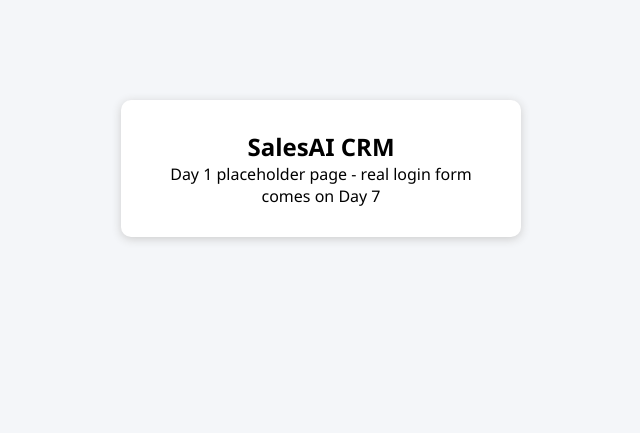
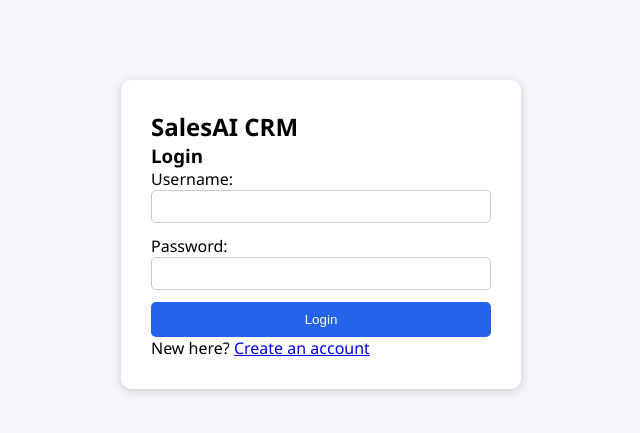
Before and after one commit to Imparas04/sales-crm, a Django app: page / in a window 1280 px wide. Shown: the top 433 px of the page, without its empty margins (319-959 px from the left). Run offline with Django 5.2, Linux system fonts and the light colour scheme.

Commit message:
Day 5-6: Authentication - register, login, logout, role-based decorator

```diff
--- /dev/null
+++ b/core/forms.py
@@ -0,0 +1,37 @@
+from django import forms
+from django.contrib.auth.models import User
+from .models import UserProfile
+
+
+class RegisterForm(forms.Form):
+    username = forms.CharField(max_length=150)
+    email = forms.EmailField()
+    phone = forms.CharField(max_length=15, required=False)
+    role = forms.ChoiceField(choices=UserProfile.ROLE_CHOICES)
+    password = forms.CharField(widget=forms.PasswordInput)
+    confirm_password = forms.CharField(widget=forms.PasswordInput)
+
+    def clean(self):
+        cleaned_data = super().clean()
+        password = cleaned_data.get("password")
+        confirm_password = cleaned_data.get("confirm_password")
+        if password and confirm_password and password != confirm_password:
+            raise forms.ValidationError("Passwords do not match.")
+        return cleaned_data
+
+    def clean_username(self):
+        username = self.cleaned_data["username"]
+        if User.objects.filter(username=username).exists():
+            raise forms.ValidationError("Username already taken.")
+        return username
+
+    def clean_email(self):
+        email = self.cleaned_data["email"]
+        if User.objects.filter(email=email).exists():
+            raise forms.ValidationError("Email already registered.")
+        return email
+
+
+class LoginForm(forms.Form):
+    username = forms.CharField(max_length=150)
+    password = forms.CharField(widget=forms.PasswordInput)
--- a/core/urls.py
+++ b/core/urls.py
@@ -2,6 +2,10 @@ from django.urls import path
 from . import views
 
 urlpatterns = [
-    path("", views.home, name="home"),
+    path("", views.login_view, name="home"),
+    path("register/", views.register_view, name="register"),
+    path("login/", views.login_view, name="login"),
+    path("logout/", views.logout_view, name="logout"),
+    path("dashboard/", views.dashboard_view, name="dashboard"),
     path("ping-db/", views.ping_db, name="ping_db"),
 ]
--- a/core/views.py
+++ b/core/views.py
@@ -1,10 +1,13 @@
-from django.shortcuts import render
+from django.shortcuts import render, redirect
 from django.http import JsonResponse
 from django.db import connection
+from django.contrib.auth import authenticate, login as auth_login, logout as auth_logout
+from django.contrib.auth.models import User
+from django.contrib.auth.decorators import login_required
+from django.contrib import messages
 
-
-def home(request):
-    return render(request, "login.html")
+from .forms import RegisterForm, LoginForm
+from .models import UserProfile
 
 
 def ping_db(request):
@@ -13,3 +16,64 @@ def ping_db(request):
         cursor.execute("SELECT 1")
         result = cursor.fetchone()
     return JsonResponse({"db_status": "connected", "result": result})
+
+
+def register_view(request):
+    if request.user.is_authenticated:
+        return redirect("dashboard")
+
+    if request.method == "POST":
+        form = RegisterForm(request.POST)
+        if form.is_valid():
+            data = form.cleaned_data
+            # create_user() hashes the password automatically (PBKDF2 by default)
+            user = User.objects.create_user(
+                username=data["username"],
+                email=data["email"],
+                password=data["password"],
+            )
+            UserProfile.objects.create(
+                user=user,
+                role=data["role"],
+                phone=data.get("phone", ""),
+            )
+            messages.success(request, "Account created. Please log in.")
+            return redirect("login")
+    else:
+        form = RegisterForm()
+
+    return render(request, "register.html", {"form": form})
+
+
+def login_view(request):
+    if request.user.is_authenticated:
+        return redirect("dashboard")
+
+    if request.method == "POST":
+        form = LoginForm(request.POST)
+        if form.is_valid():
+            username = form.cleaned_data["username"]
+            password = form.cleaned_data["password"]
+            user = authenticate(request, username=username, password=password)
+            if user is not None:
+                auth_login(request, user)  # Django creates the session here
+                return redirect("dashboard")
+            else:
+                messages.error(request, "Invalid username or password.")
+    else:
+        form = LoginForm()
+
+    return render(request, "login.html", {"form": form})
+
+
+@login_required(login_url="login")
+def logout_view(request):
+    auth_logout(request)
+    messages.success(request, "Logged out successfully.")
+    return redirect("login")
+
+
+@login_required(login_url="login")
+def dashboard_view(request):
+    profile = getattr(request.user, "profile", None)
+    return render(request, "dashboard.html", {"profile": profile})
--- a/sales_crm/settings.py
+++ b/sales_crm/settings.py
@@ -87,6 +87,11 @@ DATABASES = {
 # AI API key (used later for Lead Scoring, AI Follow-up Generator, etc.)
 AI_API_KEY = os.environ.get('AI_API_KEY', '')
 
+# Auth redirects
+LOGIN_URL = 'login'
+LOGIN_REDIRECT_URL = 'dashboard'
+LOGOUT_REDIRECT_URL = 'login'
+
 
 # Password validation
 # https://docs.djangoproject.com/en/6.1/ref/settings/#auth-password-validators
--- a/static/css/style.css
+++ b/static/css/style.css
@@ -9,3 +9,29 @@ body { font-family: 'Segoe UI', sans-serif; background: #f4f6f9; }
     box-shadow: 0 2px 10px #ccc;
     text-align: center;
 }
+
+.auth-box, .dashboard-box {
+    max-width: 400px;
+    margin: 80px auto;
+    padding: 30px;
+    background: #fff;
+    border-radius: 10px;
+    box-shadow: 0 2px 10px #ccc;
+}
+.auth-box form p { margin-bottom: 12px; }
+.auth-box input, .auth-box select {
+    width: 100%;
+    padding: 8px;
+    border: 1px solid #ccc;
+    border-radius: 5px;
+}
+.auth-box button {
+    width: 100%;
+    padding: 10px;
+    background: #2563eb;
+    color: #fff;
+    border: none;
+    border-radius: 5px;
+    cursor: pointer;
+}
+.msg { color: #dc2626; font-size: 14px; margin-bottom: 8px; }
--- a/templates/login.html
+++ b/templates/login.html
@@ -7,9 +7,22 @@
     <link rel="stylesheet" href="{% static 'css/style.css' %}">
 </head>
 <body>
-    <div class="login-box">
+    <div class="auth-box">
         <h2>SalesAI CRM</h2>
-        <p>Day 1 placeholder page - real login form comes on Day 7</p>
+        <h3>Login</h3>
+
+        {% if messages %}
+            {% for message in messages %}
+                <p class="msg">{{ message }}</p>
+            {% endfor %}
+        {% endif %}
+
+        <form method="post">
+            {% csrf_token %}
+            {{ form.as_p }}
+            <button type="submit">Login</button>
+        </form>
+        <p>New here? <a href="{% url 'register' %}">Create an account</a></p>
     </div>
 </body>
 </html>
```
Also changed, not shown: PROJECT_STATUS.md (+17 -20 lines), core/decorators.py (added, +21 -0 lines), templates/dashboard.html (added, +17 -0 lines), templates/register.html (added, +33 -0 lines), core/migrations/0001_initial.py (added).
